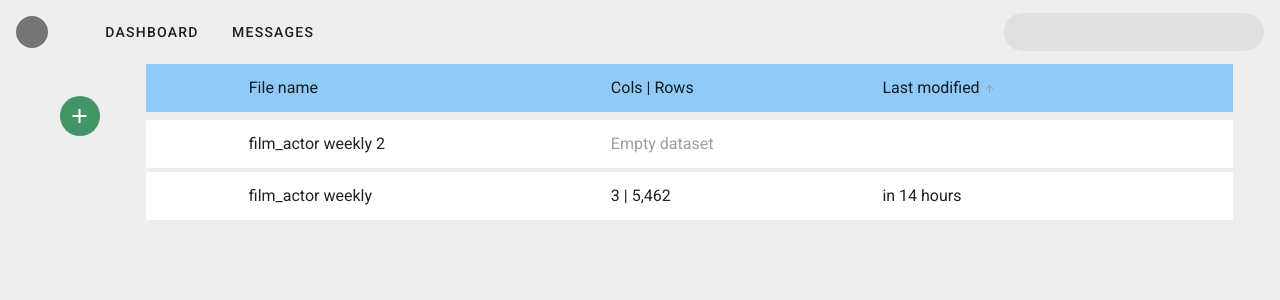
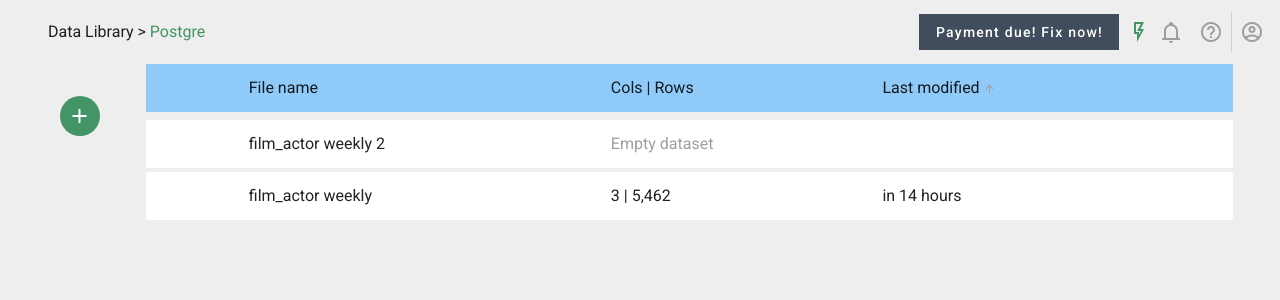
Before and after one commit to SilvaFilipe/mammoth_challenge, a Vue app: page / in a window 1280 px wide. Shown: the top 300 px of the page. Built offline with nearby package versions, Linux system fonts and the light colour scheme.

Commit message:
chore: add app nav bar

```diff
--- a/src/App.vue
+++ b/src/App.vue
@@ -1,23 +1,29 @@
 <template>
   <v-app>
     <v-app-bar app color="grey lighten-3" flat>
-      <v-avatar class="mr-10" color="grey darken-1" size="32"></v-avatar>
-
-      <v-btn v-for="link in links" :key="link" text>
-        {{ link }}
-      </v-btn>
+      <v-img max-height="20" max-width="20" src="./assets/mammoth_logo.png" />
+      <div class="ml-3">
+        <span>Data Library > </span>
+        <span class="primary--text">Postgre</span>
+      </div>
 
       <v-spacer />
-
-      <v-responsive max-width="260">
-        <v-text-field
-          dense
-          flat
-          hide-details
-          rounded
-          solo-inverted
-        ></v-text-field>
-      </v-responsive>
+      <v-btn depressed tile color="secondary" style="text-transform: none;">
+        Payment due! Fix now!
+      </v-btn>
+      <v-icon color="primary" class="ml-2">
+        mdi-flash-outline
+      </v-icon>
+      <v-icon color="grey" class="ml-2">
+        mdi-bell-outline
+      </v-icon>
+      <v-icon color="grey" class="ml-4">
+        mdi-help-circle-outline
+      </v-icon>
+      <v-divider vertical inset class="mx-2" />
+      <v-icon color="grey">
+        mdi-account-circle-outline
+      </v-icon>
     </v-app-bar>
 
     <v-main class="grey lighten-3">
@@ -33,9 +39,6 @@ import Files from "@/components/Files";
 
 export default {
   components: { Files },
-  data: () => ({
-    links: ["Dashboard", "Messages"],
-  }),
 };
 </script>
 
```
Also changed, not shown: src/assets/mammoth_logo.png (added).
